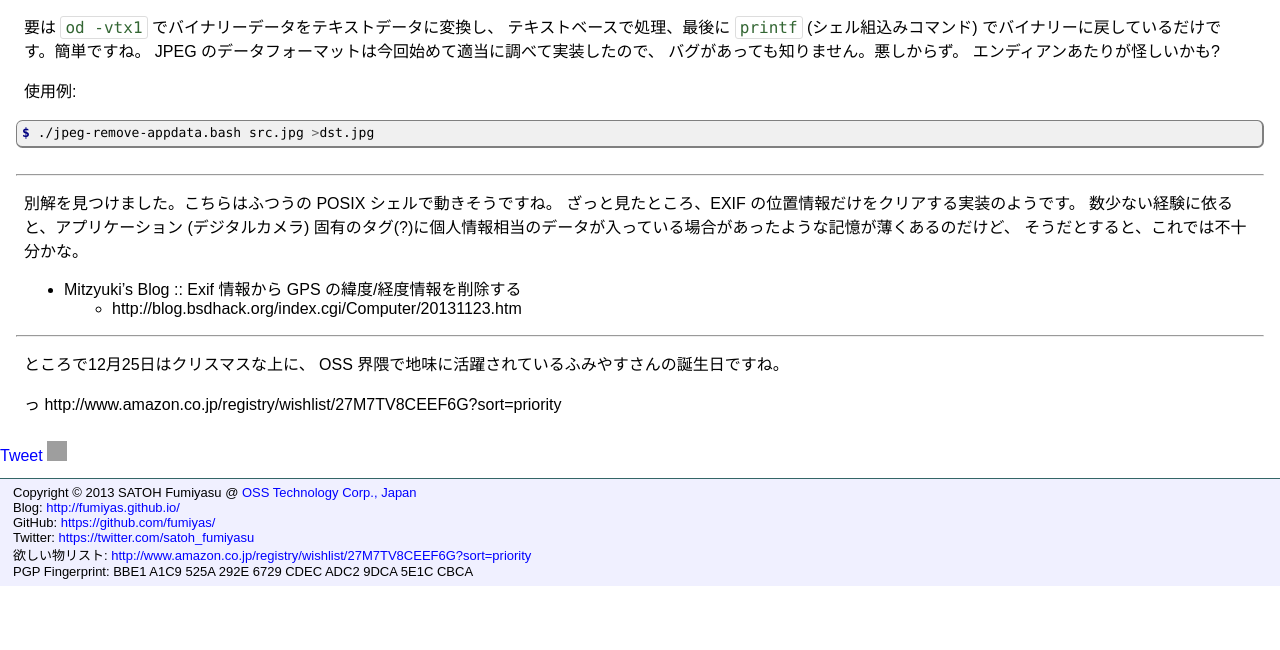
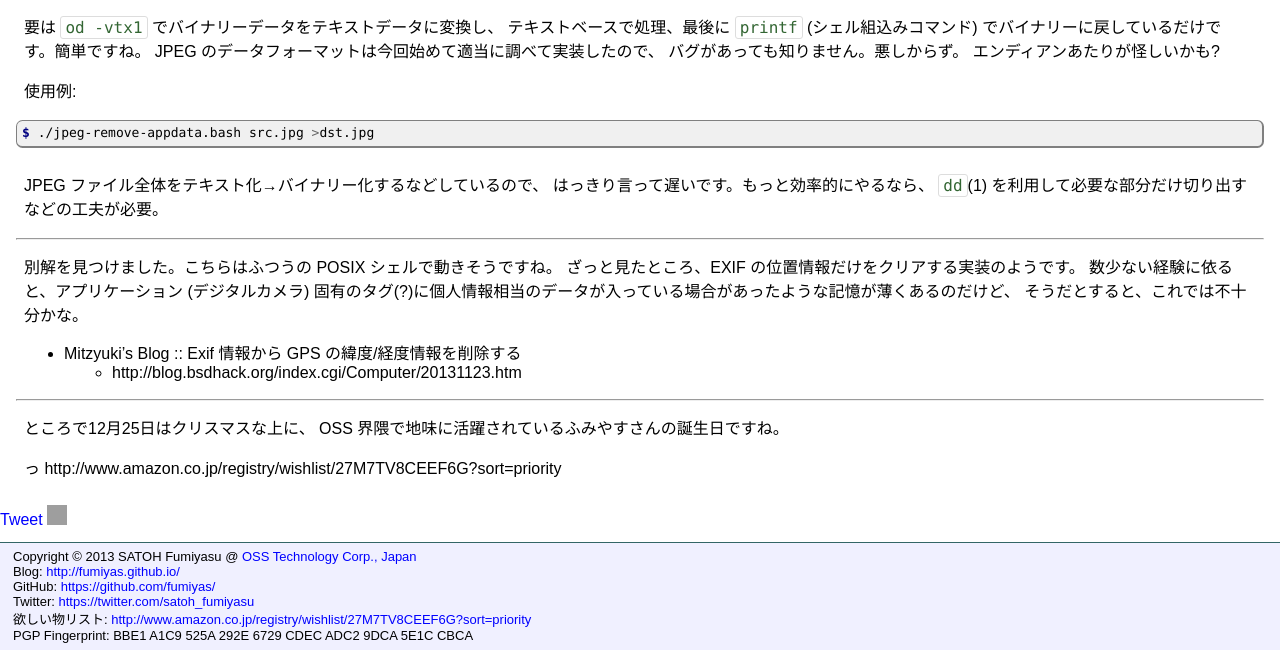
Before and after one commit to fumiyas/fumiyas.github.io, a Jekyll site: the page built from _posts/2013-12-02-binary.sh-advent-calendar.md, in a window 1280 px wide. Shown: the part 775-1425 px from the top of the page. Built offline with Jekyll 4.4.1, drawn with Linux system fonts in a browser that asks for light colours; Markdown is read by kramdown in place of the engine named in the settings; comment, search, counter and statistics services are not loaded; before the commit the page ends 1361 px from its top, so only the background shows below that; grey boxes are pictures that could not be loaded.

Commit message:
Add info

````diff
--- a/_posts/2013-12-02-binary.sh-advent-calendar.md
+++ b/_posts/2013-12-02-binary.sh-advent-calendar.md
@@ -53,6 +53,10 @@ JPEG のデータフォーマットは今回始めて適当に調べて実装し
 $ ./jpeg-remove-appdata.bash src.jpg >dst.jpg
 ```
 
+JPEG ファイル全体をテキスト化→バイナリー化するなどしているので、
+はっきり言って遅いです。もっと効率的にやるなら、
+`dd`(1) を利用して必要な部分だけ切り出すなどの工夫が必要。
+
 * * *
 
 別解を見つけました。こちらはふつうの POSIX シェルで動きそうですね。
````
